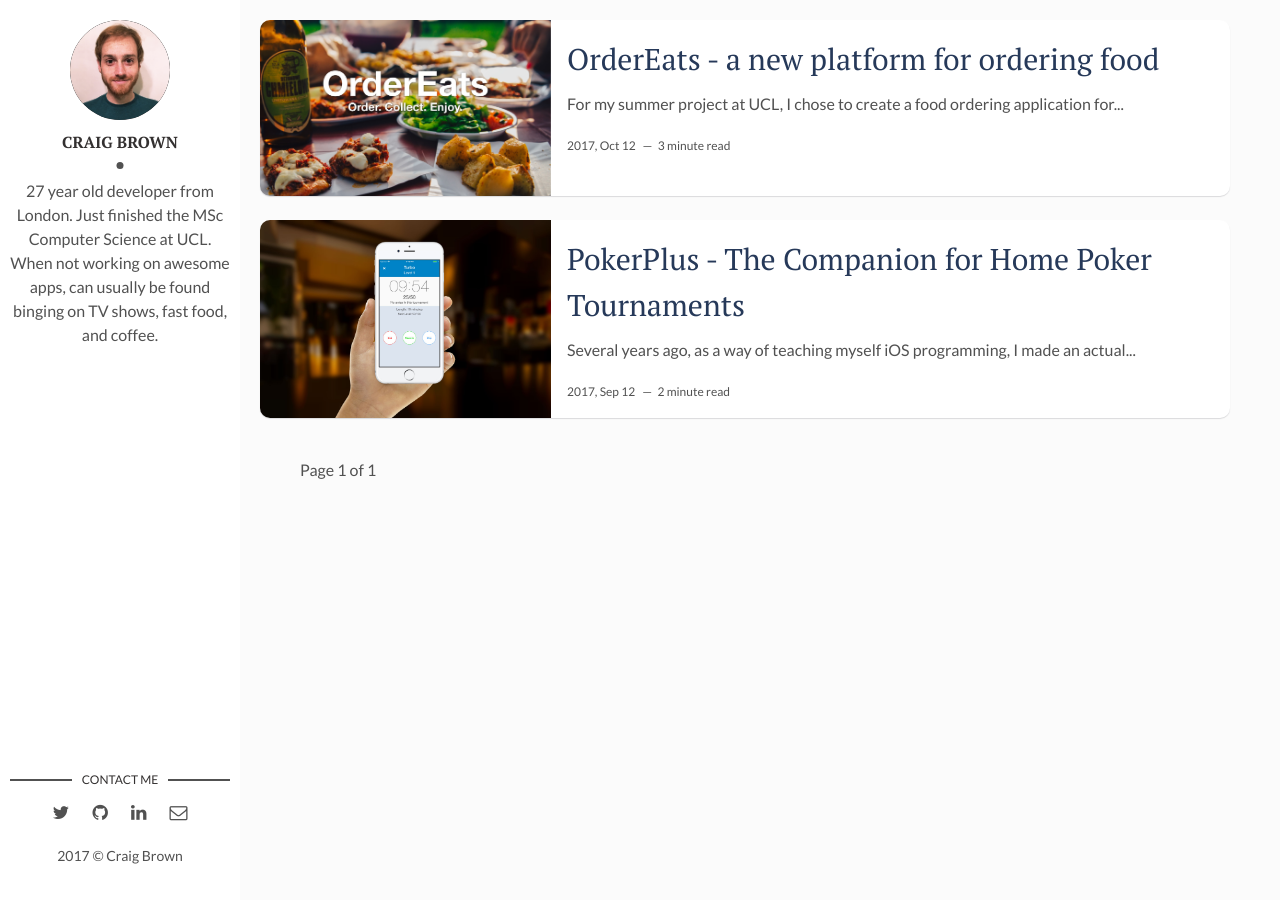
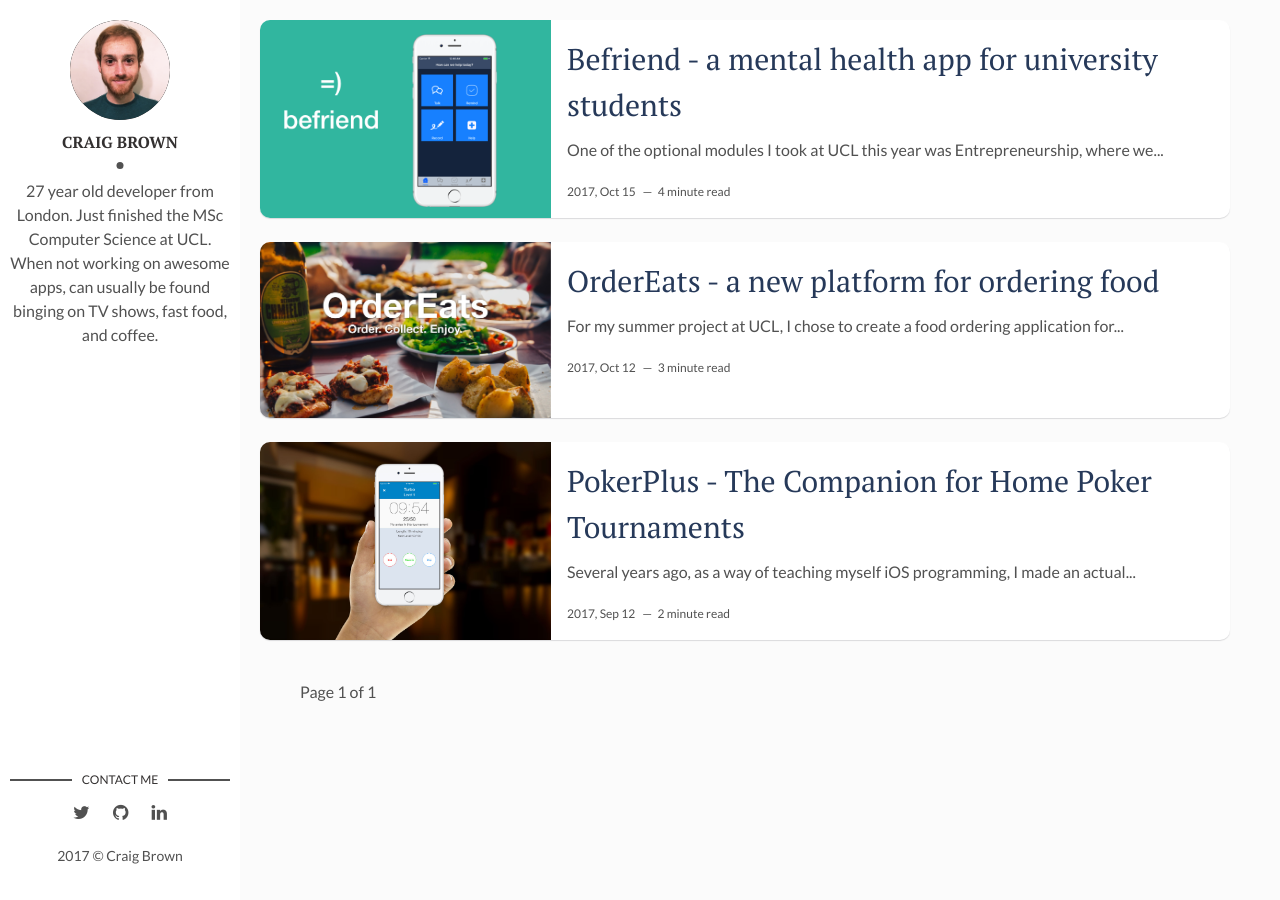
Before and after one commit to craigbrown/craigbrown.uk, a Jekyll site: the page built from index.html, in a window 1280 px wide. Built offline with Jekyll 4.4.1, drawn with Linux system fonts in a browser that asks for light colours; the list of posts is cut into pages by our own code.

Commit message:
Finished befriend post

```diff
--- a/_config.yml
+++ b/_config.yml
@@ -15,7 +15,7 @@ twitter: CraigAB24 # add your Twitter handle
 #facebook: # add your Facebook handle
 github: frakur # add your Github handle
 linkedin: craig24 # add your Linkedin handle
-email: cb@craig24.com # add your Email address
+#email: cb@craig24.com # add your Email address
 
 # Disqus
 discus-identifier: # add your discus identifier
--- a/_layouts/main.html
+++ b/_layouts/main.html
@@ -36,8 +36,6 @@ layout: default
         {% endif %}
         {% if site.email %}
           <li class="email"><a href="mailto:{{site.email}}"><i class="fa fa-envelope-o"></i></a></li>
-        {% else %}
-          <li class="email"><a href="mailto:example.david@blog.com"><i class="fa fa-envelope-o" aria-hidden="true"></i></a></li>
         {% endif %}
       </ul>
     </section> <!-- End Section Contact -->
--- /dev/null
+++ b/_posts/2017-10-20-befriend.markdown
@@ -0,0 +1,44 @@
+---
+layout: post
+title: Befriend - a mental health app for university students
+date: 2017-10-15 16:38:00 +0100
+#description:
+img: befriend-header.png
+tags: [Projects]
+---
+One of the optional modules I took at UCL this year was Entrepreneurship, where we had to form groups and come up with a business idea. This involved writing a formal business plan as well as coming up with the branding and ultimately deciding whether the business would be viable.
+
+I partnered with two students from other courses, one of whom suggested the idea of a mobile app which would provide mental health support to university students. We knew this was a problem that needed solving - just in UCL, our own university, the existing psychological services looked after [around 3,000 students in the 2015-16 academic year with just 13 clinicians](https://www.theguardian.com/education/2016/sep/23/university-mental-health-services-face-strain-as-demand-rises-50). This usually resulted in unacceptably long waits for students in need.
+
+The initial idea for our app was to connect students needing help with older students, trained in peer support, who perhaps had already gone through some of those issues. Over the course of the three month module, we conducted various interviews with both professionals and potential users, and learnt a lot, helping us refine our idea. For example, we learnt that students were strongly opposed to receving support purely through an app. Instead, we would use the app to arrange meetings, and work with the university to create safe spaces for those students to meet. We were also very pleased with the feedback from UCL's student psychological service, who were enthusiastic about our idea.
+
+<div style="text-align:center;margin:50px 0;">
+<img style="max-width:100%;max-height:500px;margin-left:auto;margin-right:auto;display:block;" src="/assets/img/befriend-mentors.png">
+<span style="font-weight:bold;font-style:italic;">The app would allow students to find a suitable mentor, and to contact them to arrange a peer support session.</span>
+</div>
+
+We diversified the app by adding in other features. One such feature was "ReMinders", which would send push notifications to the user each day reminding them to do things like "stay hydrated", "talk to friends", and other actions proven to make people feel happier. Eventually, the app could become a platform for other services, like private therapists or sellers of self-help books, who would want to reach these types of users.
+
+The service would make money by selling a license to the university at a fixed cost for each student. Students would be automatically registered - it was thought this was the best way of making sure they actually used the app.
+
+<div style="text-align:center;margin:50px 0;">
+<img style="max-width:100%;max-height:500px;margin-left:auto;margin-right:auto;display:block;" src="/assets/img/befriend-reminder.png">
+<span style="font-weight:bold;font-style:italic;">One additional feature was a simple push notification service with helpful self-care tips.</span>
+</div>
+
+As the only CS student in the group, I was in charge of making the mockup of the app and also creating a website and video which explained the idea. I designed several screens of the app using the Interface Builder in Xcode. I decided this was the easiest option since I had some experience with Interface Builder, although if I had to do it again now I would probably use Sketch instead. I'll be the first to say I'm no designer, but I don't think I did a bad job. You can see some of the screens I designed on this page.
+
+<div style="text-align:center;margin:50px 0;">
+<img style="max-width:100%;max-height:500px;margin-left:auto;margin-right:auto;display:block;" src="/assets/img/befriend-website.png">
+<span style="font-weight:bold;font-style:italic;">The promotional website for befriend.</span>
+</div>
+
+The website was a customised version of a single page template. The focus was on simplicity, highlighting the key features of the app and using bold colours and large images to make the page stand out. I just used plain HTML/CSS/JS, meaning I could host the page quite easily on GitHub. [You can see the website here](https://frakur.github.io/befriend-site/).
+
+The video is something I'm really quite proud of. I made it over the course of a weekend, starting by sketching out a storyboard of what it should look like, and then creating it using some Adobe software. The video takes the style of other startup promotional videos, using simple images and text with a voiceover and, of course, the obligatory ukelele music. The video received the highest possible mark.
+
+<iframe width="560" height="315" style="margin-left:auto;margin-right:auto;display:block;" src="https://www.youtube-nocookie.com/embed/GAi5nuB35f0?rel=0" frameborder="0" allowfullscreen></iframe>
+
+The viability of the business was not easy to establish as we needed to know how much universities would be willing to pay, and the sort of data that would have helped us establish this (like existing software licensing deals and internal funding allocations) wasn't readily available. At a cost of £1 per student, which we thought was reasonable, we would be able to cover the costs of running the service for a single university and make a small profit. This would then be easy to scale to multiple universities in future.
+
+Overall we think we came up with a strong business idea which hadn't been tried before, and which had the potential to be of genuine value to society. We put a lot of time into researching and refining the idea and, fortunately, this was reflected in the grade we received.
```
Also changed, not shown: assets/img/befriend-header.png (added), assets/img/befriend-mentors.png (added), assets/img/befriend-reminder.png (added), assets/img/befriend-website.png (added).
